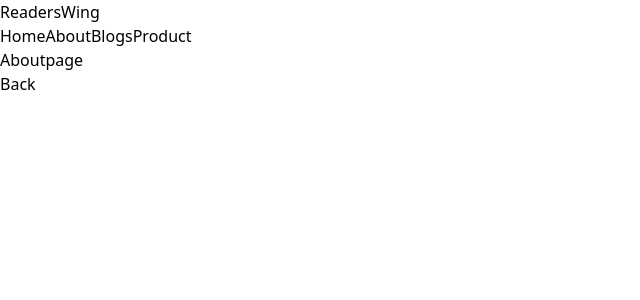
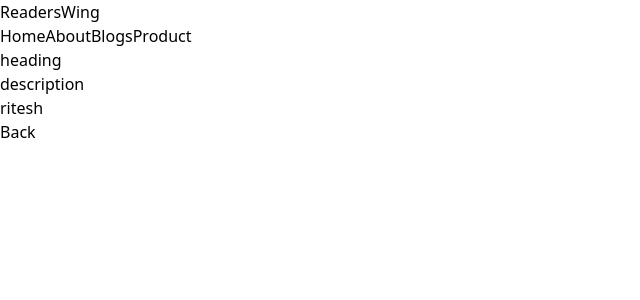
Before and after one commit to riteshpatidar08/React-eve, a React (Vite) app: page /about in a window 1280 px wide. Shown: the top 300 px of the page, without its empty margins (0-640 px from the left). Built offline with nearby package versions, Linux system fonts and the light colour scheme.

Commit message:
updatecode till context

```diff
--- a/src/App.jsx
+++ b/src/App.jsx
@@ -7,13 +7,14 @@ import Navbar from './components/Navbar';
 import BlogPostPage from './pages/BlogPostPage';
 import { useState } from 'react';
 import NotFound from './components/NotFound';
+import CardLayout from './components/CardLayout';
 function App() {
-
   const [post, setPost] = useState([]);
 
   return (
     <div>
       <Navbar />
+      <CardLayout/>
       <Routes>
         <Route path="/" element={<HomePage />} />
 
@@ -24,10 +25,9 @@ function App() {
 
         <Route path="/blogs/:id" element={<BlogPostPage post={post} />} />
 
-
         <Route path="/about" element={<AboutPage />} />
 
-        <Route path='*' element={<NotFound/>}/>
+        <Route path="*" element={<NotFound />} />
       </Routes>
     </div>
   );
--- a/src/components/Card.jsx
+++ b/src/components/Card.jsx
@@ -0,0 +1,12 @@
+import React from 'react'
+
+function Card({children}) {
+    console.log(children)
+  return (
+    <div>
+    {children}
+    </div>
+  )
+}
+
+export default Card
--- /dev/null
+++ b/src/components/CardLayout.jsx
@@ -0,0 +1,18 @@
+import React from 'react'
+import Card from './Card'
+function CardLayout() {
+  return (
+    <div>
+        <Card>
+      <div>
+        <h1>
+            heading
+        </h1>
+        <p>description</p>
+      </div>
+      </Card>
+    </div>
+  )
+}
+
+export default CardLayout
--- /dev/null
+++ b/src/context/DataContext.jsx
@@ -0,0 +1,13 @@
+import { createContext } from 'react';
+
+export const DataContext = createContext();
+
+export function DataProvider({ children }) {
+  const name = 'ritesh';
+
+  return (
+    <DataContext.Provider value={{ name }}>
+        {children}
+        </DataContext.Provider>
+  );
+}
--- a/src/main.jsx
+++ b/src/main.jsx
@@ -3,11 +3,15 @@ import { createRoot } from 'react-dom/client'
 import './index.css'
 import App from './App.jsx'
 import { BrowserRouter } from 'react-router-dom' ;
-
+import { DataProvider } from './context/DataContext.jsx';
 createRoot(document.getElementById('root')).render(
   <StrictMode>
     <BrowserRouter>
-     <App />
+
+    <DataProvider>
+      <App />
+    </DataProvider>
+
     </BrowserRouter>
 
   </StrictMode>,
--- a/src/pages/AboutPage.jsx
+++ b/src/pages/AboutPage.jsx
@@ -1,13 +1,19 @@
 import { useNavigate } from 'react-router-dom';
+import { useContext } from 'react';
+import { DataContext } from '../context/DataContext';
+function AboutPage() {
 
-function AboutPage() {
+const {name} = useContext(DataContext)
+
   const navigate = useNavigate();
   const handleClick = () => {
     navigate(-1);
   };
+
+
   return (
     <div>
-      <h1 className="text-center font-semibold text-3xl m-6">Aboutpage</h1>
+      <h1 className="text-center font-semibold text-3xl m-6">{name}</h1>
       <button
         onClick={handleClick}
         className="px-8 py-2 font-semibold bg-red-500 hover:bg-red-400 rounded-full transition-all duration-200 text-white"
```
